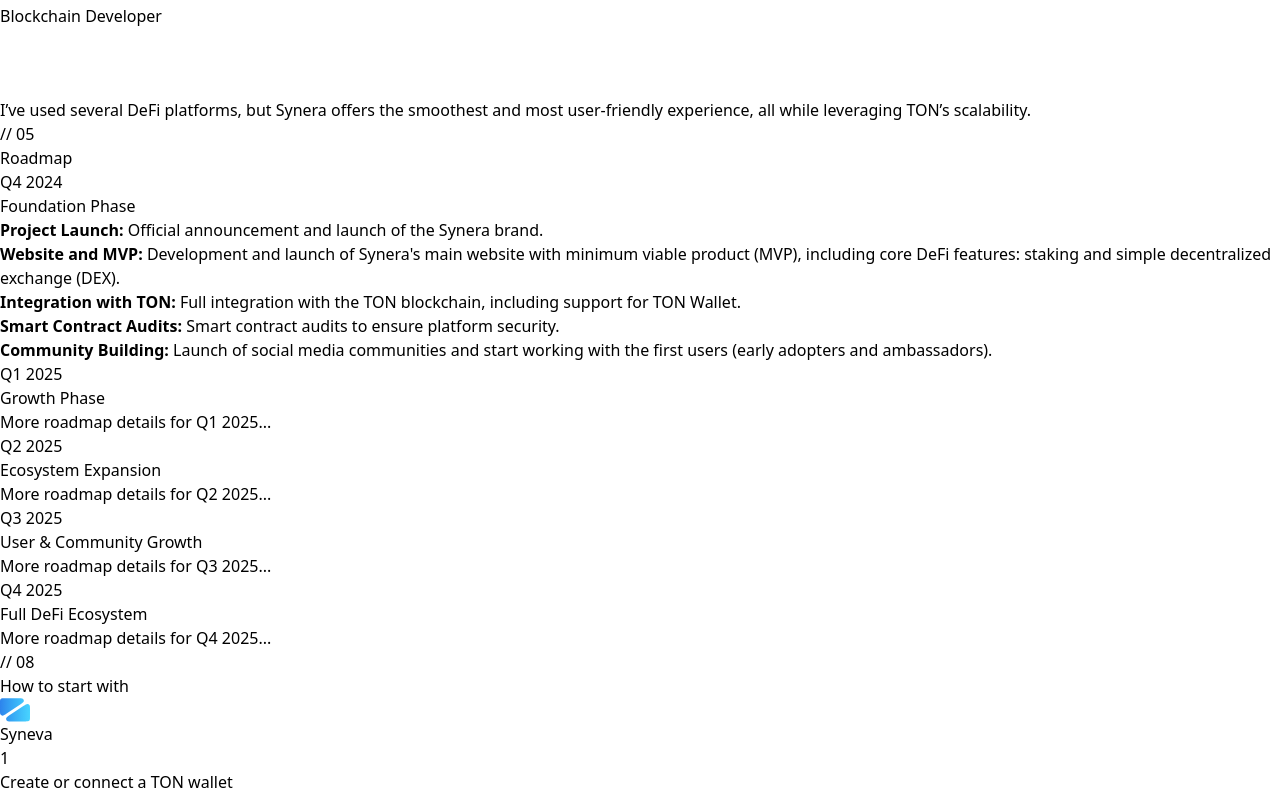
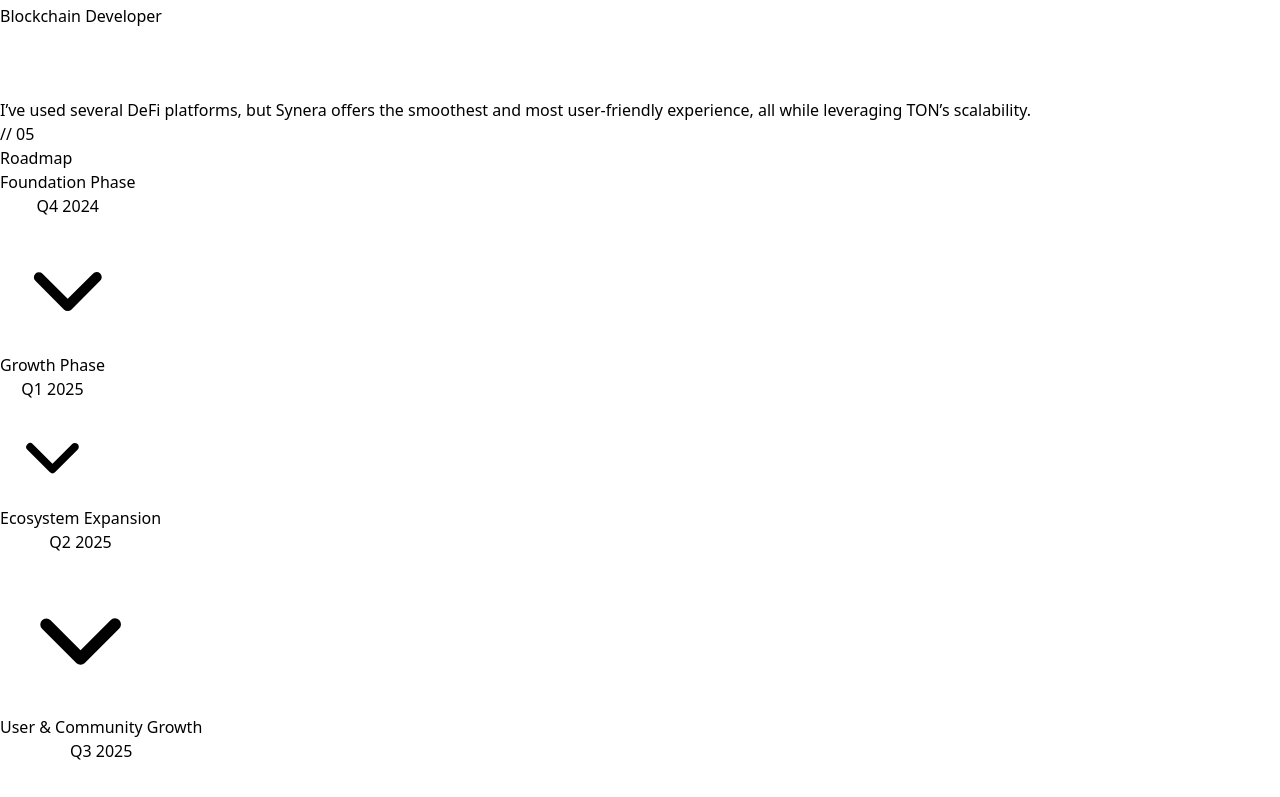
Before and after one commit to beautybliss-toml/Syneva-website, a React (Vite) app: page / in a window 1280 px wide. Shown: the part 2903-3700 px from the top of the page. Built offline with nearby package versions, Linux system fonts and the light colour scheme.

Commit message:
Refactor Roadmap component to use memoization and add phase disclosure panels

```diff
--- a/src/components/roadmap.tsx
+++ b/src/components/roadmap.tsx
@@ -1,6 +1,212 @@
-import React from "react";
+import React, { memo } from "react";
+import {
+  Disclosure,
+  DisclosureButton,
+  DisclosurePanel,
+} from "@headlessui/react";
+import { ChevronDownIcon } from "@heroicons/react/20/solid";
 
-const Roadmap: React.FC = () => {
+interface RoadmapPhase {
+  title: string;
+  quarter: string;
+  details: { heading: string; description: string }[];
+}
+
+const phases: RoadmapPhase[] = [
+  {
+    title: "Foundation Phase",
+    quarter: "Q4 2024",
+    details: [
+      {
+        heading: "Project Launch",
+        description: "Official announcement and launch of the Synera brand.",
+      },
+      {
+        heading: "Website and MVP",
+        description:
+          "Development and launch of Synera's main website with MVP.",
+      },
+      {
+        heading: "Integration with TON",
+        description: "Full integration with the TON blockchain.",
+      },
+      {
+        heading: "Smart Contract Audits",
+        description: "Smart contract audits to ensure platform security.",
+      },
+      {
+        heading: "Community Building",
+        description:
+          "Launch of social media communities and work with early adopters.",
+      },
+    ],
+  },
+  {
+    title: "Growth Phase",
+    quarter: "Q1 2025",
+    details: [
+      {
+        heading: "Project Launch",
+        description: "Official announcement and launch of the Synera brand.",
+      },
+      {
+        heading: "Website and MVP",
+        description:
+          "Development and launch of Synera's main website with MVP.",
+      },
+      {
+        heading: "Integration with TON",
+        description: "Full integration with the TON blockchain.",
+      },
+      {
+        heading: "Smart Contract Audits",
+        description: "Smart contract audits to ensure platform security.",
+      },
+      {
+        heading: "Community Building",
+        description:
+          "Launch of social media communities and work with early adopters.",
+      },
+    ],
+  },
+  {
+    title: "Ecosystem Expansion",
+    quarter: "Q2 2025",
+    details: [
+      {
+        heading: "Project Launch",
+        description: "Official announcement and launch of the Synera brand.",
+      },
+      {
+        heading: "Website and MVP",
+        description:
+          "Development and launch of Synera's main website with MVP.",
+      },
+      {
+        heading: "Integration with TON",
+        description: "Full integration with the TON blockchain.",
+      },
+      {
+        heading: "Smart Contract Audits",
+        description: "Smart contract audits to ensure platform security.",
+      },
+      {
+        heading: "Community Building",
+        description:
+          "Launch of social media communities and work with early adopters.",
+      },
+    ],
+  },
+  {
+    title: "User & Community Growth",
+    quarter: "Q3 2025",
+    details: [
+      {
+        heading: "Project Launch",
+        description: "Official announcement and launch of the Synera brand.",
+      },
+      {
+        heading: "Website and MVP",
+        description:
+          "Development and launch of Synera's main website with MVP.",
+      },
+      {
+        heading: "Integration with TON",
+        description: "Full integration with the TON blockchain.",
+      },
+      {
+        heading: "Smart Contract Audits",
+        description: "Smart contract audits to ensure platform security.",
+      },
+      {
+        heading: "Community Building",
+        description:
+          "Launch of social media communities and work with early adopters.",
+      },
+    ],
+  },
+  {
+    title: "Full DeFi Ecosystem",
+    quarter: "Q4 2025",
+    details: [
+      {
+        heading: "Project Launch",
+        description: "Official announcement and launch of the Synera brand.",
+      },
+      {
+        heading: "Website and MVP",
+        description:
+          "Development and launch of Synera's main website with MVP.",
+      },
+      {
+        heading: "Integration with TON",
+        description: "Full integration with the TON blockchain.",
+      },
+      {
+        heading: "Smart Contract Audits",
+        description: "Smart contract audits to ensure platform security.",
+      },
+      {
+        heading: "Community Building",
+        description:
+          "Launch of social media communities and work with early adopters.",
+      },
+    ],
+  },
+];
+
+const PhaseDisclosure: React.FC<RoadmapPhase> = ({
+  title,
+  quarter,
+  details,
+}) => (
+  <Disclosure>
+    {({ open }) => (
+      <>
+        <DisclosureButton
+          className="flex items-center w-full gap-2 group"
+          aria-expanded={open}
+        >
+          <div className="grid items-start grid-cols-12 gap-10 text-start">
+            <div className="col-span-12 my-4 md:col-span-2">
+              <p className="text-sm font-bold text-[#0098ea]">{title}</p>
+            </div>
+            <div
+              className={`col-span-12 ${
+                open ? "md:col-span-4" : "md:col-span-9"
+              }`}
+            >
+              <h4
+                className={`text-[#2d83ec] text-[64px] font-semibold leading-tight`}
+              >
+                {quarter}
+              </h4>
+            </div>
+            <div className="flex justify-end w-full col-span-1 text-end">
+              <ChevronDownIcon
+                className={`w-7 h-7 transition-transform ${
+                  open ? "rotate-180" : ""
+                }`}
+              />
+            </div>
+          </div>
+        </DisclosureButton>
+        <DisclosurePanel className="col-span-12 md:col-span-5">
+          <div className="text-[#1e2337]">
+            {details.map((item, index) => (
+              <div key={index} className="mt-2 text-sm">
+                <strong className="text-[#0098ea]">{item.heading}:</strong>{" "}
+                {item.description}
+              </div>
+            ))}
+          </div>
+        </DisclosurePanel>
+      </>
+    )}
+  </Disclosure>
+);
+
+const Roadmap: React.FC = memo(() => {
   return (
     <div className="py-16 bg-white">
       <div className="container max-w-screen-lg px-5 mx-auto">
@@ -11,101 +217,14 @@
         </div>
 
         {/* Roadmap Phases */}
-        <div className="border-t border-neutral-300">
-          <div className="py-10">
-            <h4 className="text-[#2d83ec] text-[64px] font-semibold leading-tight">
-              Q4 2024
-            </h4>
-            <p className="text-sm font-bold text-[#0098ea] mb-4">
-              Foundation Phase
-            </p>
-            <div className="text-[#1e2337]">
-              <p className="text-sm">
-                <strong className="text-[#0098ea]">Project Launch:</strong>{" "}
-                Official announcement and launch of the Synera brand.
-              </p>
-              <p className="mt-2 text-sm">
-                <strong className="text-[#0098ea]">Website and MVP:</strong>{" "}
-                Development and launch of Synera's main website with minimum
-                viable product (MVP), including core DeFi features: staking and
-                simple decentralized exchange (DEX).
-              </p>
-              <p className="mt-2 text-sm">
-                <strong className="text-[#0098ea]">
-                  Integration with TON:
-                </strong>{" "}
-                Full integration with the TON blockchain, including support for
-                TON Wallet.
-              </p>
-              <p className="mt-2 text-sm">
-                <strong className="text-[#0098ea]">
-                  Smart Contract Audits:
-                </strong>{" "}
-                Smart contract audits to ensure platform security.
-              </p>
-              <p className="mt-2 text-sm">
-                <strong className="text-[#0098ea]">Community Building:</strong>{" "}
-                Launch of social media communities and start working with the
-                first users (early adopters and ambassadors).
-              </p>
-            </div>
+        {phases.map((phase, index) => (
+          <div key={index} className="py-10 border-t border-neutral-300">
+            <PhaseDisclosure {...phase} />
           </div>
-
-          {/* Q1 2025 */}
-          <div className="py-10 border-t border-neutral-300">
-            <h4 className="text-[#2d83ec] text-[64px] font-semibold leading-tight">
-              Q1 2025
-            </h4>
-            <p className="text-sm font-bold text-[#0098ea] mb-4">
-              Growth Phase
-            </p>
-            <div className="text-[#1e2337]">
-              <p className="text-sm">More roadmap details for Q1 2025...</p>
-            </div>
-          </div>
-
-          {/* Q2 2025 */}
-          <div className="py-10 border-t border-neutral-300">
-            <h4 className="text-[#2d83ec] text-[64px] font-semibold leading-tight">
-              Q2 2025
-            </h4>
-            <p className="text-sm font-bold text-[#0098ea] mb-4">
-              Ecosystem Expansion
-            </p>
-            <div className="text-[#1e2337]">
-              <p className="text-sm">More roadmap details for Q2 2025...</p>
-            </div>
-          </div>
-
-          {/* Q3 2025 */}
-          <div className="py-10 border-t border-neutral-300">
-            <h4 className="text-[#2d83ec] text-[64px] font-semibold leading-tight">
-              Q3 2025
-            </h4>
-            <p className="text-sm font-bold text-[#0098ea] mb-4">
-              User & Community Growth
-            </p>
-            <div className="text-[#1e2337]">
-              <p className="text-sm">More roadmap details for Q3 2025...</p>
-            </div>
-          </div>
-
-          {/* Q4 2025 */}
-          <div className="py-10 border-t border-neutral-300">
-            <h4 className="text-[#2d83ec] text-[64px] font-semibold leading-tight">
-              Q4 2025
-            </h4>
-            <p className="text-sm font-bold text-[#0098ea] mb-4">
-              Full DeFi Ecosystem
-            </p>
-            <div className="text-[#1e2337]">
-              <p className="text-sm">More roadmap details for Q4 2025...</p>
-            </div>
-          </div>
-        </div>
+        ))}
       </div>
     </div>
   );
-};
+});
 
 export default Roadmap;
```
